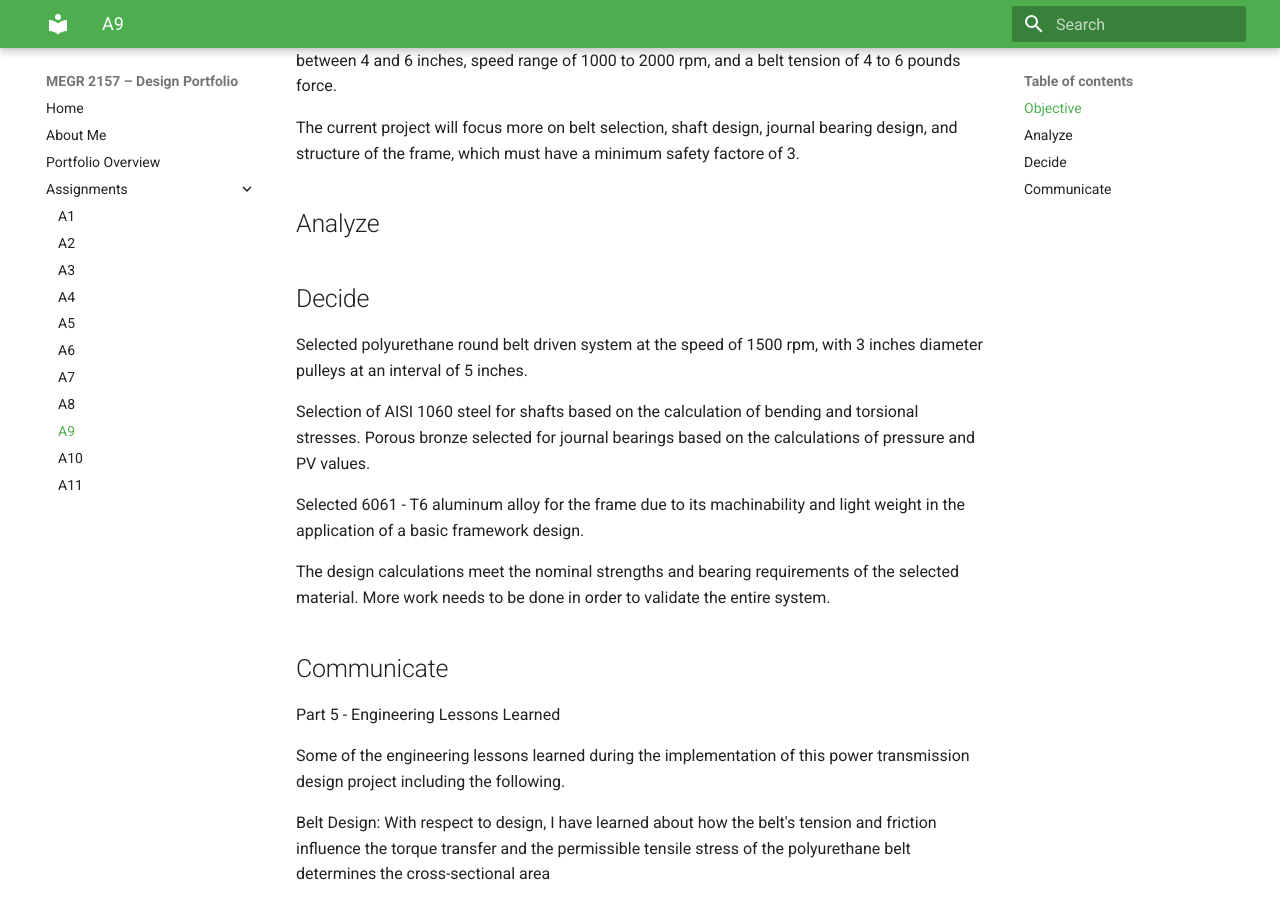
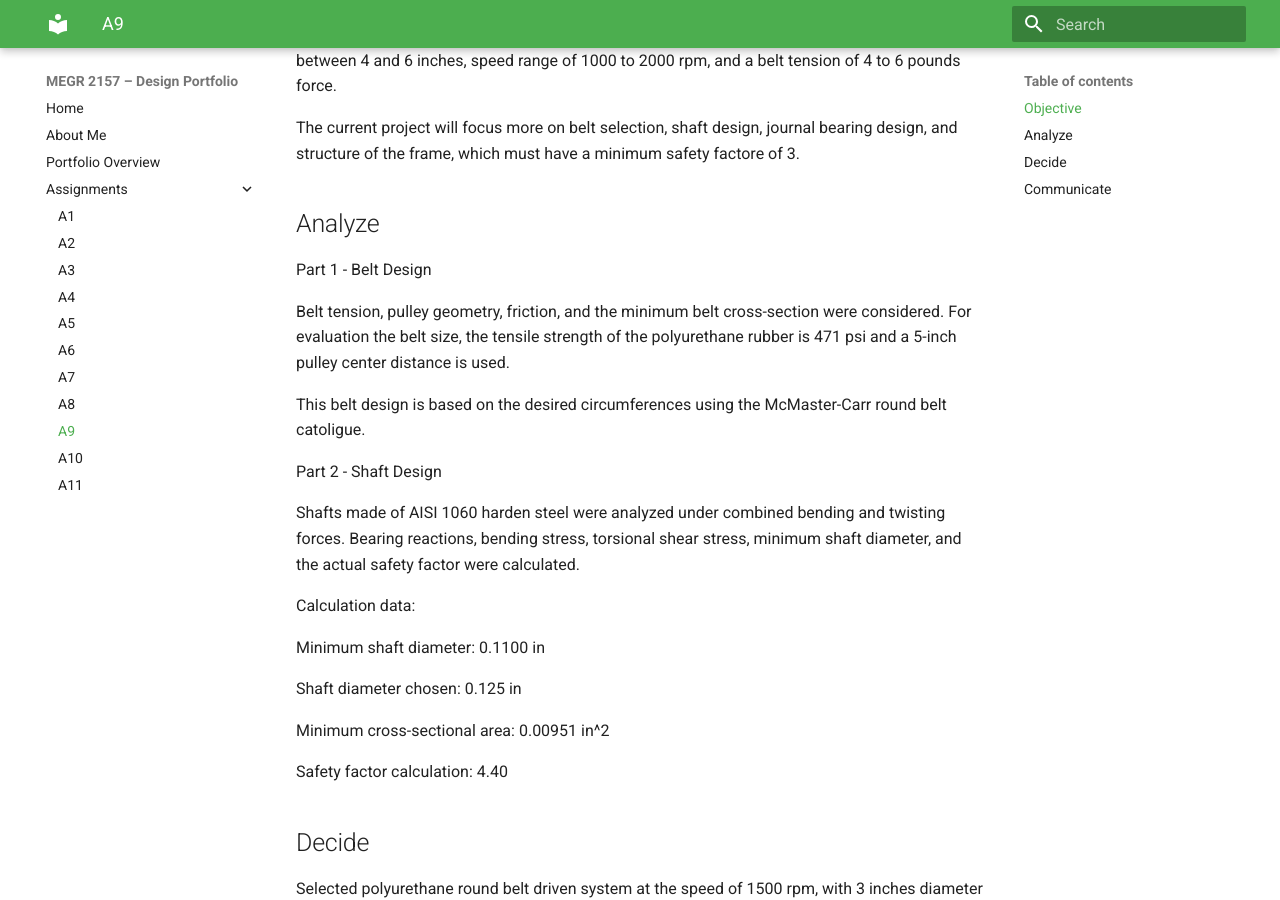
Before and after one commit to Amahaxr/design-projects-portfolio, an MkDocs documentation site: the page built from docs/assignments/A09/index.md, in a window 1280 px wide and 900 px high, scrolled down 234 px. Built offline with MkDocs 1.6.1 and Material for MkDocs 9.7.7, drawn with Linux system fonts in a browser that asks for light colours.

Commit message:
Enhance project documentation with design analysis
Added detailed analysis for belt and shaft design, including calculations for tensile strength, minimum shaft diameter, and safety factor.

```diff
--- a/docs/assignments/A09/index.md
+++ b/docs/assignments/A09/index.md
@@ -8,6 +8,25 @@ The current project will focus more on belt selection, shaft design, journal bea
 
 ## Analyze
 
+Part 1 - Belt Design
+
+Belt tension, pulley geometry, friction, and the minimum belt cross-section were considered. For evaluation the belt size, the tensile strength of the polyurethane rubber is 471 psi and a 5-inch pulley center distance is used.
+
+This belt design is based on the desired circumferences using the McMaster-Carr round belt catoligue.
+
+Part 2 - Shaft Design
+
+Shafts made of AISI 1060 harden steel were analyzed under combined bending and twisting forces. Bearing reactions, bending stress, torsional shear stress, minimum shaft diameter, and the actual safety factor were calculated.
+
+Calculation data:
+
+Minimum shaft diameter: 0.1100 in
+
+Shaft diameter chosen: 0.125 in
+
+Minimum cross-sectional area: 0.00951 in^2
+
+Safety factor calculation: 4.40
 
 ## Decide
 
```
